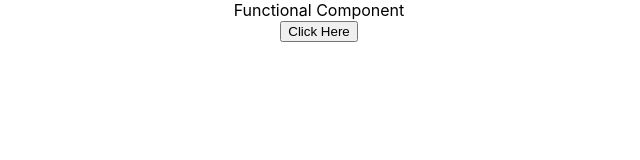
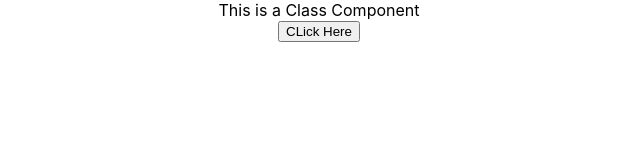
Before and after one commit to charles-okunzo/Learning-React, a React (Create React App) app: page / in a window 1280 px wide. Shown: the top 160 px of the page, without its empty margins (321-961 px from the left). Built offline with nearby package versions, Linux system fonts and the light colour scheme.

Commit message:
event handling for class based components

```diff
--- a/src/App.js
+++ b/src/App.js
@@ -6,6 +6,7 @@
 import Counter from './components/Counter';
 import Resume from './components/Resume';
 import FunctionEvent from './components/FunctionEvent';
+import ClassEvent from './components/ClassEvent';
 
 function App() {
   return (
@@ -16,7 +17,8 @@
       {/* <Message messageContent="This is a Class message" /> */}
     {/* <Counter /> */}
     {/* <Resume name = "Petro"/> */}
-    <FunctionEvent />
+    {/* <FunctionEvent /> */}
+    <ClassEvent />
 
     </div>
   );
--- /dev/null
+++ b/src/components/ClassEvent.js
@@ -0,0 +1,17 @@
+import { Component } from "react";
+
+class ClassEvent extends Component {
+    handleClick(){
+        console.log("This is class based event handling")
+    }
+    render(){
+        return (
+            <div>
+                <div>This is a Class Component</div>
+                <button onClick={this.handleClick}>CLick Here</button>
+            </div>
+        )
+    }
+}
+
+export default ClassEvent
```
